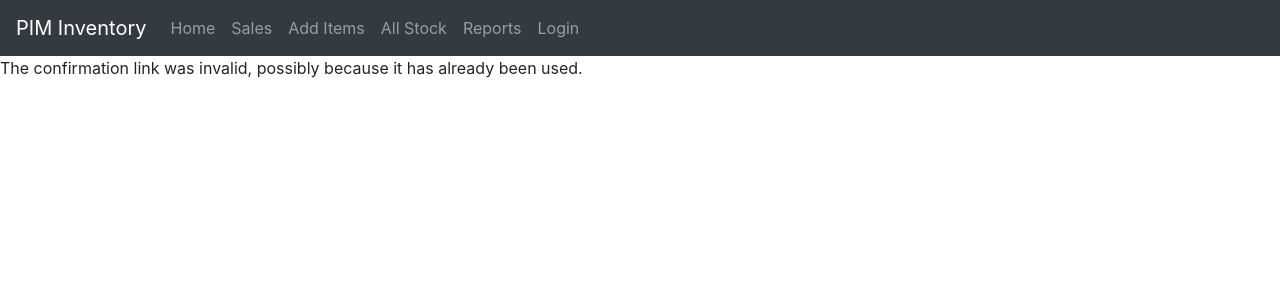
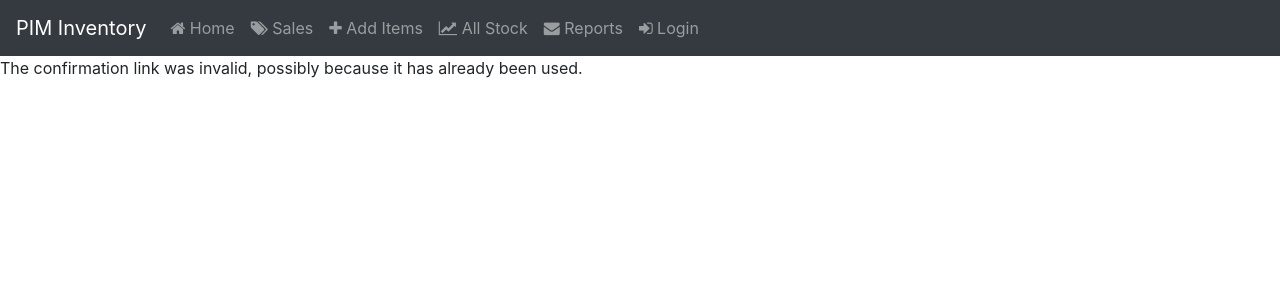
Before and after one commit to eastertest/PIM_Inventory, a Django app: page /activate/1/1/ in a window 1280 px wide. Shown: the top 300 px of the page. Run offline with Django 3.2, Linux system fonts and the light colour scheme.

Commit message:
Icons for navbar

```diff
--- a/prod_inventory_app/templates/prod_inventory_app/base.html
+++ b/prod_inventory_app/templates/prod_inventory_app/base.html
@@ -11,6 +11,7 @@
     <script src="https://cdn.jsdelivr.net/npm/bootstrap@4.6.0/dist/js/bootstrap.min.js"
             integrity="sha256-7dA7lq5P94hkBsWdff7qobYkp9ope/L5LQy2t/ljPLo=" crossorigin="anonymous"></script>
     <link rel="stylesheet" type="text/css" href="{% static 'prod_inventory_app/style.css' %}">
+    <link rel="stylesheet" href="https://cdnjs.cloudflare.com/ajax/libs/font-awesome/4.7.0/css/font-awesome.min.css">
 </head>
 
 <body>
@@ -23,26 +24,26 @@
     </button>
     <div class="collapse navbar-collapse" id="navbarNavAltMarkup">
         <div class="navbar-nav">
-            <a class="nav-item nav-link" href="{% url 'home' %}">Home </a>
-            <a class="nav-item nav-link" href="{% url 'all_sales' %}">Sales</a>
-            <a class="nav-item nav-link" href="{% url 'add_product' %}">Add Items</a>
-            <a class="nav-item nav-link" href="{% url 'stock' %}">All Stock</a>
-            <a class="nav-item nav-link" href="{% url 'reports' %}">Reports</a>
+            <a class="nav-item nav-link" href="{% url 'home' %}"><i class="fa fa-home"></i> Home </a>
+            <a class="nav-item nav-link" href="{% url 'all_sales' %}"><i class="fa fa-tags"></i> Sales</a>
+            <a class="nav-item nav-link" href="{% url 'add_product' %}"><i class="fa fa-plus"></i> Add Items</a>
+            <a class="nav-item nav-link" href="{% url 'stock' %}"><i class="fa fa-line-chart"></i> All Stock</a>
+            <a class="nav-item nav-link" href="{% url 'reports' %}"><i class="fa fa-envelope"></i> Reports</a>
             {% if user.is_authenticated %}
                 <li class="dropdown">
                     <a href="#" class="nav-link dropdown-toggle" id="navbarDropdown" data-toggle="dropdown" aria-expanded="false">
-                Welcome, {{request.user.first_name}} <b class="caret"></b>
+                        <i class="fa fa-user"></i> Welcome, {{request.user.first_name}} <b class="caret"></b>
                     </a>
                     <div class="dropdown-menu dropdown-menu-right position-absolute" aria-labelledby="navbarDropdown">
                         {% if user.is_staff %}
-                            <a class="dropdown-item" href="/admin">Admin</a>
+                            <a class="dropdown-item" href="/admin"><i class="fa fa-id-badge"></i> Admin</a>
                         {% endif %}
                         <div class="dropdown-divider"></div>
-                        <a class="dropdown-item" href="{% url 'logout' %}">Logout</a>
+                        <a class="dropdown-item" href="{% url 'logout' %}"><i class="fa fa-sign-out"></i> Logout</a>
                     </div>
                 </li>
             {% else %}
-                <a class="nav-item nav-link" href="{% url 'login' %}">Login</a>
+                <a class="nav-item nav-link" href="{% url 'login' %}"><i class="fa fa-sign-in"></i> Login</a>
             {% endif %}
         </div>
 
```
